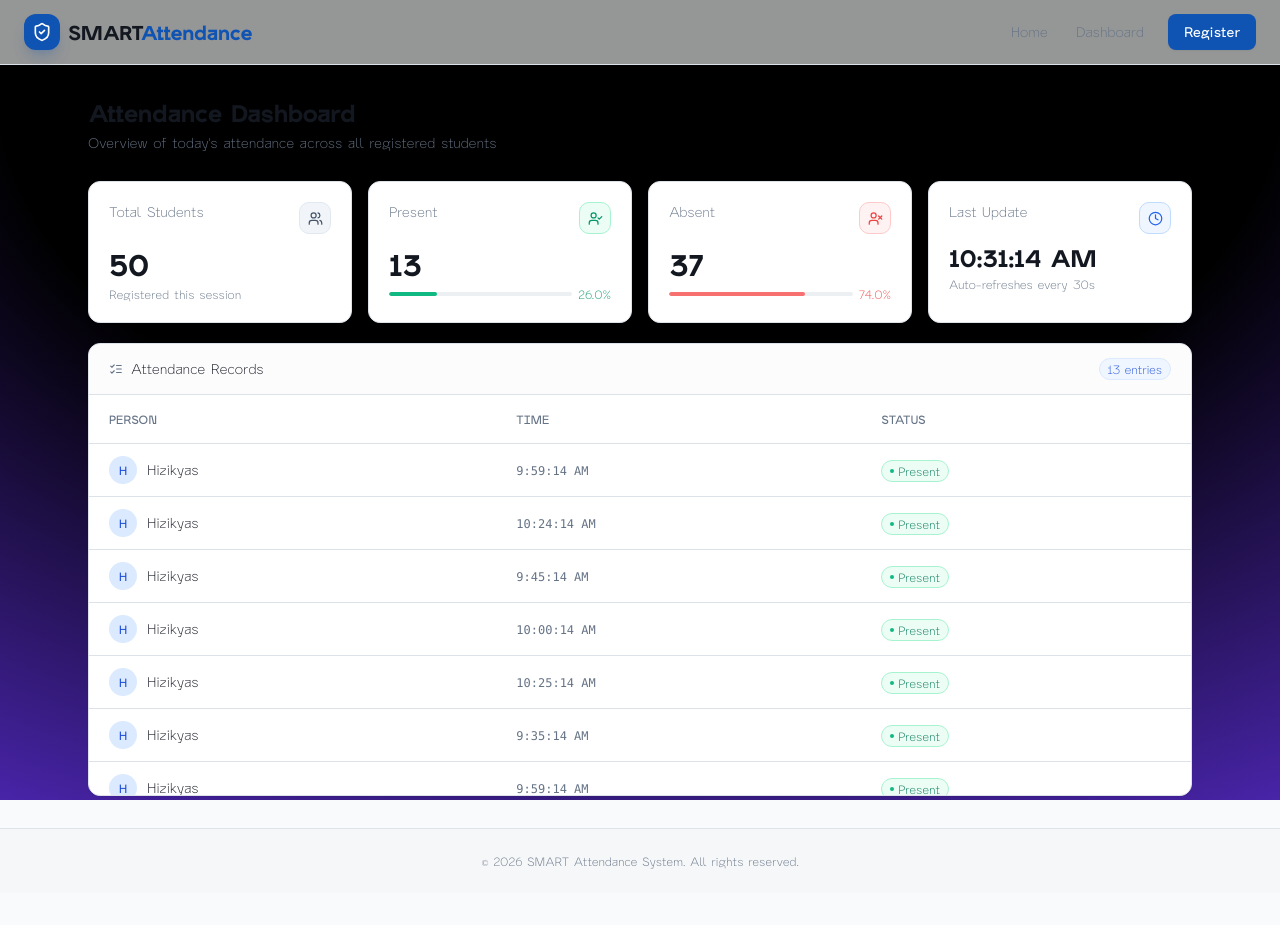
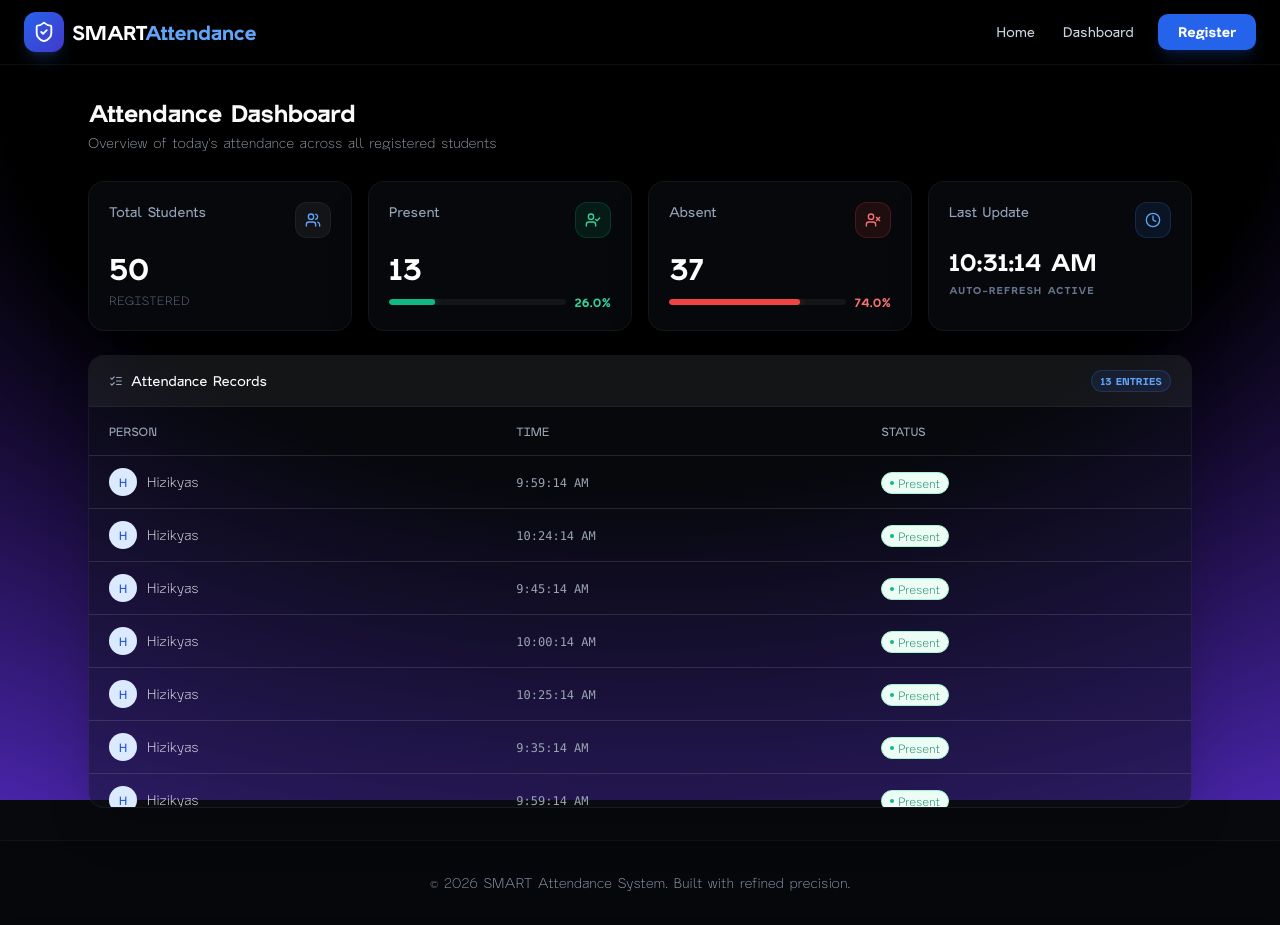
Before and after one commit to SmartAttendanceFinalYearProject/SmartAttendance, a Next.js app: page /dashboard in a window 1280 px wide. Before the commit the page ends 893 px from the top, so only its background shows below. Built offline with nearby package versions, Linux system fonts and the light colour scheme.

Commit message:
correcting the text color and and the background of the card pages

```diff
--- a/app/dashboard/page.tsx
+++ b/app/dashboard/page.tsx
@@ -40,7 +40,7 @@ export default function DashboardPage() {
         </p>
       </div>
 
-      <div className="space-y-5">
+      <div className="space-y-6">
         <Dashboard
           totalStudents={totalStudents}
           presentStudents={presentStudents}
@@ -48,15 +48,15 @@ export default function DashboardPage() {
           lastUpdateTime={lastUpdateTime}
         />
 
-        <div className="rounded-xl border bg-card shadow-sm overflow-hidden">
-          <div className="flex items-center justify-between px-5 py-3.5 border-b bg-muted/20">
+        <div className="rounded-2xl border border-white/5 bg-card shadow-2xl overflow-hidden backdrop-blur-md">
+          <div className="flex items-center justify-between px-5 py-3.5 border-b border-white/5 bg-white/5">
             <div className="flex items-center gap-2">
-              <ListChecks size={14} className="text-muted-foreground" />
-              <span className="text-sm font-medium">Attendance Records</span>
+              <ListChecks size={14} className="text-slate-400" />
+              <span className="text-sm font-semibold text-white">Attendance Records</span>
             </div>
             {attendance.length > 0 && (
-              <span className="text-xs font-medium text-blue-700 bg-blue-50 border border-blue-100 px-2 py-0.5 rounded-full">
-                {attendance.length} entries
+              <span className="text-[10px] font-bold text-blue-400 bg-blue-500/10 border border-blue-500/20 px-2 py-0.5 rounded-full">
+                {attendance.length} ENTRIES
               </span>
             )}
           </div>
--- a/app/globals.css
+++ b/app/globals.css
@@ -4,66 +4,66 @@
 
 @layer base {
   :root {
-    --background: 210 20% 98%;
-    --foreground: 220 25% 10%;
+    --background: 220 25% 4%;
+    --foreground: 210 20% 98%;
 
-    --muted: 210 18% 94%;
-    --muted-foreground: 215 14% 46%;
+    --muted: 220 20% 12%;
+    --muted-foreground: 215 14% 65%;
 
-    --popover: 0 0% 100%;
-    --popover-foreground: 220 25% 10%;
+    --popover: 220 25% 6%;
+    --popover-foreground: 210 20% 98%;
 
-    --card: 0 0% 100%;
-    --card-foreground: 220 25% 10%;
+    --card: 220 25% 8% / 0.45;
+    --card-foreground: 210 20% 98%;
 
-    --border: 214 22% 89%;
-    --input: 214 22% 89%;
+    --border: 215 14% 96% / 0.12;
+    --input: 215 14% 96% / 0.12;
 
-    --primary: 215 85% 38%;
+    --primary: 215 85% 60%;
     --primary-foreground: 0 0% 100%;
 
-    --secondary: 210 18% 94%;
-    --secondary-foreground: 220 25% 22%;
+    --secondary: 220 20% 16%;
+    --secondary-foreground: 210 20% 98%;
 
-    --accent: 215 85% 95%;
-    --accent-foreground: 215 85% 32%;
+    --accent: 215 85% 15%;
+    --accent-foreground: 215 85% 75%;
 
     --destructive: 0 72% 51%;
     --destructive-foreground: 0 0% 100%;
 
-    --ring: 215 85% 38%;
-    --radius: 0.625rem;
+    --ring: 215 85% 60%;
+    --radius: 0.75rem;
   }
 
   .dark {
-    --background: 220 25% 8%;
-    --foreground: 210 20% 96%;
+    --background: 220 25% 4%;
+    --foreground: 210 20% 98%;
 
-    --muted: 220 20% 15%;
-    --muted-foreground: 215 14% 60%;
+    --muted: 220 20% 12%;
+    --muted-foreground: 215 14% 65%;
 
-    --popover: 220 25% 10%;
-    --popover-foreground: 210 20% 96%;
+    --popover: 220 25% 6%;
+    --popover-foreground: 210 20% 98%;
 
-    --card: 220 25% 11%;
-    --card-foreground: 210 20% 96%;
+    --card: 220 25% 8% / 0.45;
+    --card-foreground: 210 20% 98%;
 
-    --border: 220 20% 20%;
-    --input: 220 20% 20%;
+    --border: 215 14% 96% / 0.12;
+    --input: 215 14% 96% / 0.12;
 
-    --primary: 215 85% 55%;
+    --primary: 215 85% 60%;
     --primary-foreground: 0 0% 100%;
 
-    --secondary: 220 20% 18%;
-    --secondary-foreground: 210 20% 85%;
+    --secondary: 220 20% 16%;
+    --secondary-foreground: 210 20% 98%;
 
     --accent: 215 85% 15%;
-    --accent-foreground: 215 85% 65%;
+    --accent-foreground: 215 85% 75%;
 
-    --destructive: 0 70% 55%;
+    --destructive: 0 72% 51%;
     --destructive-foreground: 0 0% 100%;
 
-    --ring: 215 85% 55%;
+    --ring: 215 85% 60%;
   }
 }
 
--- a/app/layout.tsx
+++ b/app/layout.tsx
@@ -55,27 +55,27 @@ export default function RootLayout({
     <html lang="en" className={`scrollbar-thin ${archivGrotesk.variable}`}>
       <body className={`${archivGrotesk.className} min-h-screen antialiased bg-background relative`}>
         <Background />
-        <nav className="sticky top-0 z-50 w-full border-b bg-background/80 backdrop-blur-md supports-[backdrop-filter]:bg-background/60">
+        <nav className="sticky top-0 z-50 w-full border-b border-white/5 bg-transparent backdrop-blur-lg">
           <div className="container mx-auto flex h-16 items-center justify-between px-4 sm:px-6">
-            <Link href="/" className="flex items-center space-x-2 transition-transform hover:scale-[0.98]">
-              <div className="w-9 h-9 rounded-xl bg-primary flex items-center justify-center shadow-lg shadow-primary/20">
-                <ShieldCheck size={20} className="text-white" />
+            <Link href="/" className="flex items-center space-x-2 transition-all hover:opacity-80">
+              <div className="w-10 h-10 rounded-xl bg-gradient-to-br from-blue-600 to-indigo-700 flex items-center justify-center shadow-lg shadow-blue-500/20">
+                <ShieldCheck size={22} className="text-white" />
               </div>
-              <span className="text-xl font-bold tracking-tight text-foreground">
-                SMART<span className="text-primary">Attendance</span>
+              <span className="text-xl font-extrabold tracking-tight text-white">
+                SMART<span className="text-blue-400">Attendance</span>
               </span>
             </Link>
 
             <div className="flex items-center space-x-1">
               <div className="hidden sm:flex items-center space-x-1 mr-2">
-                <Button variant="ghost" size="sm" className="font-medium text-muted-foreground hover:text-foreground" asChild>
+                <Button variant="ghost" size="sm" className="font-semibold text-slate-300 hover:text-white hover:bg-white/5" asChild>
                   <Link href="/">Home</Link>
                 </Button>
-                <Button variant="ghost" size="sm" className="font-medium text-muted-foreground hover:text-foreground" asChild>
+                <Button variant="ghost" size="sm" className="font-semibold text-slate-300 hover:text-white hover:bg-white/5" asChild>
                   <Link href="/dashboard">Dashboard</Link>
                 </Button>
               </div>
-              <Button size="sm" className="font-semibold shadow-sm px-4" asChild>
+              <Button size="sm" className="font-bold bg-blue-600 hover:bg-blue-500 text-white shadow-lg shadow-blue-600/20 px-5" asChild>
                 <Link href="/register">Register</Link>
               </Button>
             </div>
@@ -85,10 +85,10 @@ export default function RootLayout({
           {children}
         </main>
 
-        <footer className="border-t py-6 bg-muted/30 relative z-10">
+        <footer className="border-t border-white/5 py-8 bg-black/20 backdrop-blur-sm relative z-10">
           <div className="container mx-auto px-4 text-center">
-            <p className="text-xs text-muted-foreground">
-              © {new Date().getFullYear()} SMART Attendance System. All rights reserved.
+            <p className="text-sm font-medium text-slate-400">
+              © {new Date().getFullYear()} SMART Attendance System. Built with refined precision.
             </p>
           </div>
         </footer>
--- a/components/Dashboard.tsx
+++ b/components/Dashboard.tsx
@@ -13,70 +13,70 @@ export default function Dashboard({ totalStudents, presentStudents, absentStuden
 
   return (
     <div className="grid gap-4 sm:grid-cols-2 lg:grid-cols-4">
-      <div className="rounded-xl border bg-card p-5 shadow-sm hover:shadow-md transition-shadow duration-200">
+      <div className="rounded-2xl border border-white/5 bg-card p-5 shadow-2xl backdrop-blur-md transition-all duration-300">
         <div className="flex items-start justify-between mb-3">
-          <span className="text-sm font-medium text-muted-foreground">Total Students</span>
-          <div className="flex items-center justify-center w-8 h-8 rounded-lg bg-slate-100 border border-slate-200">
-            <Users size={15} className="text-slate-600" />
+          <span className="text-sm font-semibold text-slate-400">Total Students</span>
+          <div className="flex items-center justify-center w-9 h-9 rounded-xl bg-white/5 border border-white/5">
+            <Users size={16} className="text-blue-400" />
           </div>
         </div>
-        <div className="text-3xl font-bold text-foreground tracking-tight">{totalStudents}</div>
-        <p className="text-xs text-muted-foreground mt-1">Registered this session</p>
+        <div className="text-3xl font-extrabold text-white tracking-tight">{totalStudents}</div>
+        <p className="text-xs font-medium text-slate-500 mt-1.5 uppercase tracking-wider">Registered</p>
       </div>
 
-      <div className="rounded-xl border bg-card p-5 shadow-sm hover:shadow-md transition-shadow duration-200">
+      <div className="rounded-2xl border border-white/5 bg-card p-5 shadow-2xl backdrop-blur-md transition-all duration-300">
         <div className="flex items-start justify-between mb-3">
-          <span className="text-sm font-medium text-muted-foreground">Present</span>
-          <div className="flex items-center justify-center w-8 h-8 rounded-lg bg-emerald-50 border border-emerald-200">
-            <UserCheck size={15} className="text-emerald-600" />
+          <span className="text-sm font-semibold text-slate-400">Present</span>
+          <div className="flex items-center justify-center w-9 h-9 rounded-xl bg-emerald-500/10 border border-emerald-500/20">
+            <UserCheck size={16} className="text-emerald-400" />
           </div>
         </div>
-        <div className="text-3xl font-bold text-foreground tracking-tight">{presentStudents}</div>
-        <div className="flex items-center gap-1.5 mt-1">
-          <div className="flex-1 h-1 rounded-full bg-muted overflow-hidden">
+        <div className="text-3xl font-extrabold text-white tracking-tight">{presentStudents}</div>
+        <div className="flex items-center gap-2 mt-2">
+          <div className="flex-1 h-1.5 rounded-full bg-white/5 overflow-hidden">
             <div
-              className="h-full rounded-full bg-emerald-500 transition-all duration-500"
+              className="h-full rounded-full bg-emerald-500 shadow-[0_0_8px_rgba(16,185,129,0.5)] transition-all duration-700"
               style={{ width: `${attendanceRate}%` }}
             />
           </div>
-          <span className="text-xs text-emerald-600 font-medium">{attendanceRate}%</span>
+          <span className="text-xs text-emerald-400 font-bold">{attendanceRate}%</span>
         </div>
       </div>
 
-      <div className="rounded-xl border bg-card p-5 shadow-sm hover:shadow-md transition-shadow duration-200">
+      <div className="rounded-2xl border border-white/5 bg-card p-5 shadow-2xl backdrop-blur-md transition-all duration-300">
         <div className="flex items-start justify-between mb-3">
-          <span className="text-sm font-medium text-muted-foreground">Absent</span>
-          <div className="flex items-center justify-center w-8 h-8 rounded-lg bg-red-50 border border-red-200">
-            <UserX size={15} className="text-red-500" />
+          <span className="text-sm font-semibold text-slate-400">Absent</span>
+          <div className="flex items-center justify-center w-9 h-9 rounded-xl bg-red-500/10 border border-red-500/20">
+            <UserX size={16} className="text-red-400" />
           </div>
         </div>
-        <div className="text-3xl font-bold text-foreground tracking-tight">{absentStudents}</div>
-        <div className="flex items-center gap-1.5 mt-1">
-          <div className="flex-1 h-1 rounded-full bg-muted overflow-hidden">
+        <div className="text-3xl font-extrabold text-white tracking-tight">{absentStudents}</div>
+        <div className="flex items-center gap-2 mt-2">
+          <div className="flex-1 h-1.5 rounded-full bg-white/5 overflow-hidden">
             <div
-              className="h-full rounded-full bg-red-400 transition-all duration-500"
+              className="h-full rounded-full bg-red-500 shadow-[0_0_8px_rgba(239,68,68,0.5)] transition-all duration-700"
               style={{ width: `${absentRate}%` }}
             />
           </div>
-          <span className="text-xs text-red-500 font-medium">{absentRate}%</span>
+          <span className="text-xs text-red-400 font-bold">{absentRate}%</span>
         </div>
       </div>
 
-      <div className="rounded-xl border bg-card p-5 shadow-sm hover:shadow-md transition-shadow duration-200">
+      <div className="rounded-2xl border border-white/5 bg-card p-5 shadow-2xl backdrop-blur-md transition-all duration-300">
         <div className="flex items-start justify-between mb-3">
-          <span className="text-sm font-medium text-muted-foreground">Last Update</span>
-          <div className="flex items-center justify-center w-8 h-8 rounded-lg bg-blue-50 border border-blue-200">
-            <Clock size={15} className="text-blue-600" />
+          <span className="text-sm font-semibold text-slate-400">Last Update</span>
+          <div className="flex items-center justify-center w-9 h-9 rounded-xl bg-blue-500/10 border border-blue-500/20">
+            <Clock size={16} className="text-blue-400" />
           </div>
         </div>
-        <div className="text-2xl font-bold text-foreground tracking-tight leading-none mt-1">
+        <div className="text-2xl font-extrabold text-white tracking-tight leading-none mt-1">
           {lastUpdateTime === "-" ? (
-            <span className="text-muted-foreground text-xl">—</span>
+            <span className="text-slate-600 font-medium tracking-widest">---</span>
           ) : (
             lastUpdateTime
           )}
         </div>
-        <p className="text-xs text-muted-foreground mt-1.5">Auto-refreshes every 30s</p>
+        <p className="text-[10px] font-bold text-slate-500 uppercase tracking-widest mt-2">Auto-refresh Active</p>
       </div>
     </div>
   )
--- a/components/ui/card.tsx
+++ b/components/ui/card.tsx
@@ -9,7 +9,7 @@ const Card = React.forwardRef<
   <div
     ref={ref}
     className={cn(
-      "rounded-lg border bg-card text-card-foreground shadow-sm",
+      "rounded-2xl border bg-card text-card-foreground shadow-2xl backdrop-blur-md transition-all duration-300",
       className
     )}
     {...props}
```
Also changed, not shown: app/page.tsx (+21 -21 lines), app/register/page.tsx (+113 -133 lines).
